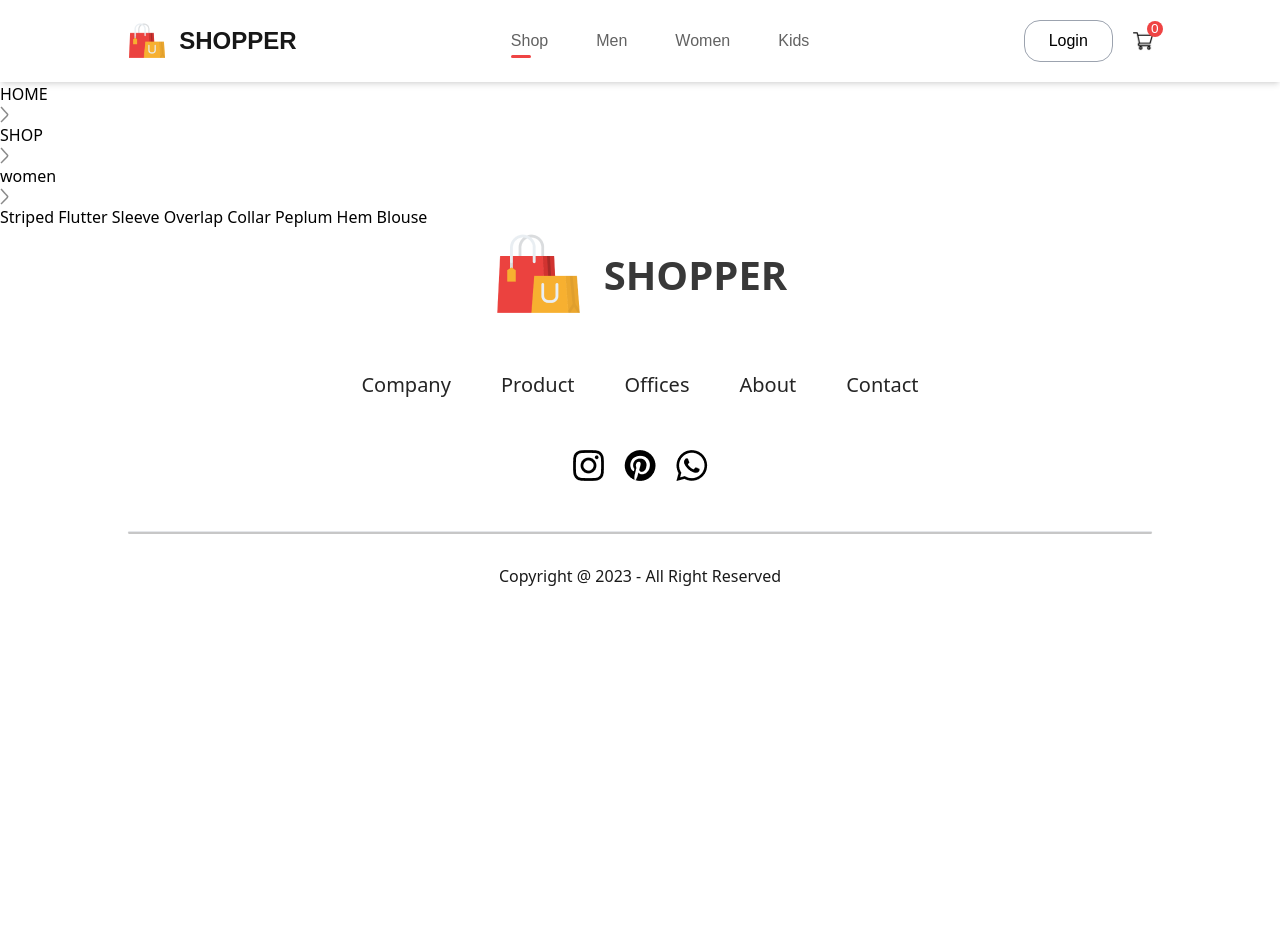
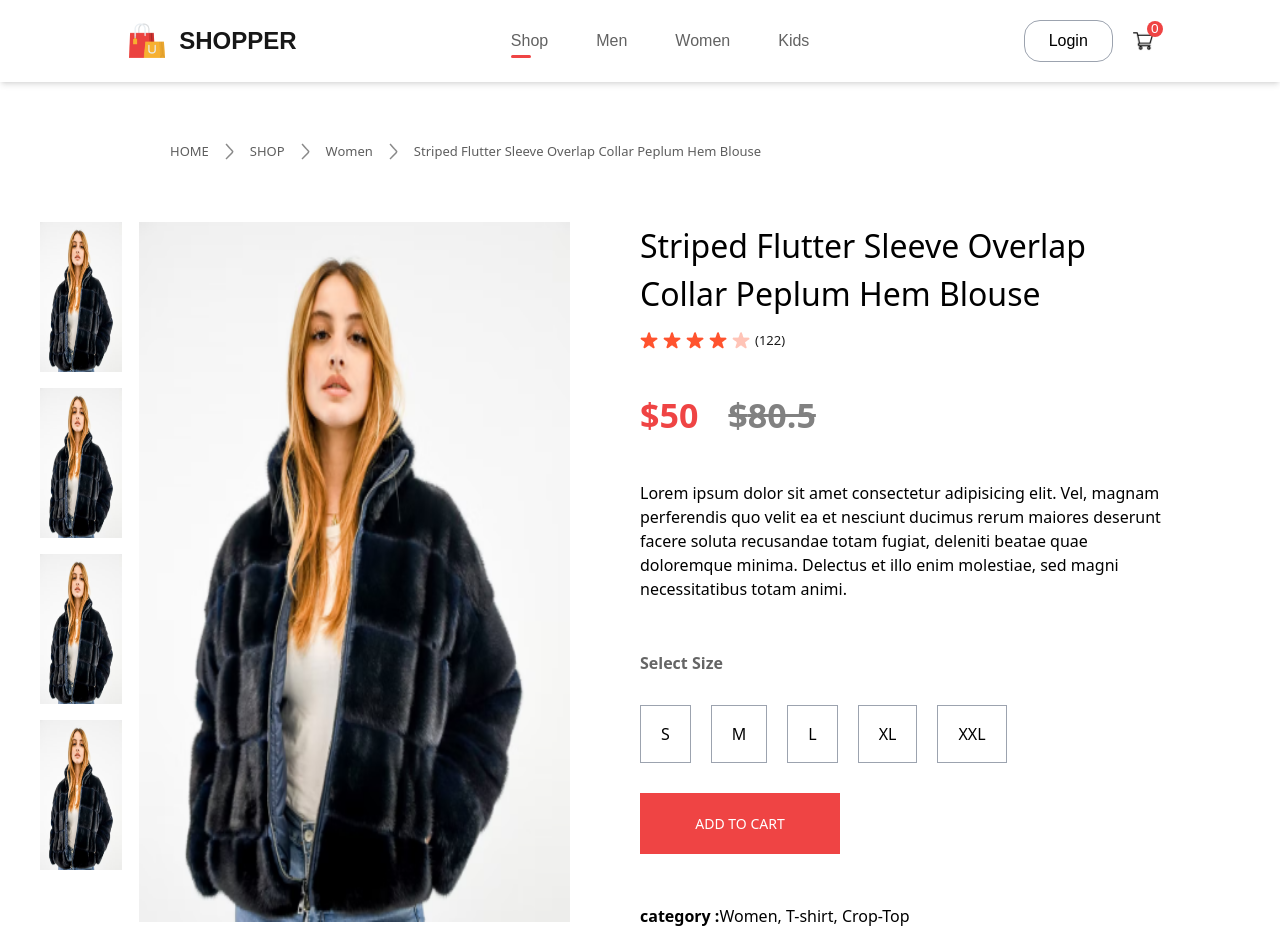
Before and after one commit to vader2k/MERN-e-commerce, a React (Vite) app: page /product/1 in a window 1280 px wide. Shown: the top 942 px of the page. Before the commit the page ends 800 px from the top, so only its background shows below. Built offline with nearby package versions, Linux system fonts and the light colour scheme; a web font is replaced by a local one.

Commit message:
@add/ done with description page

```diff
--- a/src/components/Breadcrum.jsx
+++ b/src/components/Breadcrum.jsx
@@ -5,9 +5,8 @@ const Breadcrum = (props) => {
 
 
   return (
-    <div>
+    <div className='flex items-center gap-4 text-[#5e5e5e] capitalize text-[13px] font-medium my-[60px] mx-[170px]'>
         HOME <img src={arrow_icon} alt="arrow" /> SHOP <img src={arrow_icon} alt="arrow" />{product?.product.category} <img src={arrow_icon} alt="arrow" /> {product?.product.name}
-
     </div>
   )
 }
--- /dev/null
+++ b/src/components/ProductDisplay.jsx
@@ -0,0 +1,61 @@
+import star_icon from '../assets/star_icon.png'
+import star_dull_icon from '../assets/star_dull_icon.png'
+
+const ProductDisplay = (props) => {
+    console.log(props)
+    const product = props
+
+  return (
+    <div className='flex w-full px-[40px]'>
+        <div className='flex flex-1 gap-[17px] w-full'>
+            <div className='flex flex-col gap-[16px]'>
+                <img className='h-[150px]' src={product?.product.image} alt={product?.product.name} />
+                <img className='h-[150px]' src={product?.product.image} alt={product?.product.name} />
+                <img className='h-[150px]' src={product?.product.image} alt={product?.product.name} />
+                <img className='h-[150px]' src={product?.product.image} alt={product?.product.name} />
+            </div>
+            <div>
+                <img className='w-[660px] h-[700px]' src={product?.product.image} alt={product.name} />
+            </div>
+        </div>
+
+        <div className='mx-[70px] flex flex-1 w-full flex-col'>
+            <h1 className='text-[2rem] font-medium'>{product?.product.name}</h1>
+            <div className='flex items-center mt-[13px] gap-[5px] text-[#1c1c1c] text-[13px] font-medium'>
+                <img src={star_icon} alt="" />
+                <img src={star_icon} alt="" />
+                <img src={star_icon} alt="" />
+                <img src={star_icon} alt="" />
+                <img src={star_dull_icon} alt="" />
+                <p>(122)</p>
+            </div>
+            <div className='flex my-[40px] gap-[30px] text-[34px] font-bold'>
+                <p className='text-red-500'>${product?.product.new_price}</p>
+                <p className='text-[#818181] line-through'>${product?.product.old_price}</p>
+            </div>
+            <div>
+                Lorem ipsum dolor sit amet consectetur adipisicing elit. Vel, magnam perferendis quo velit ea et nesciunt ducimus rerum maiores deserunt facere soluta recusandae totam fugiat, deleniti beatae quae doloremque minima. Delectus et illo enim molestiae, sed magni necessitatibus totam animi.
+            </div>
+            <div>
+                <h1 className='mt-[50px] text-[#656565] font-semibold'>Select Size</h1>
+                <div className='flex my-[30px] gap-[20px]'>
+                    <div className='py-[16px] px-[20px] border border-gray-400 cursor-pointer'>S</div>
+                    <div className='py-[16px] px-[20px] border border-gray-400 cursor-pointer'>M</div>
+                    <div className='py-[16px] px-[20px] border border-gray-400 cursor-pointer'>L</div>
+                    <div className='py-[16px] px-[20px] border border-gray-400 cursor-pointer'>XL</div>
+                    <div className='py-[16px] px-[20px] border border-gray-400 cursor-pointer'>XXL</div>
+                </div>
+            </div>
+            <button className='py-[20px] px-[40px] font-medium w-[200px] text-[14px] text-white bg-red-500 mb-[40px] outline-none'>ADD TO CART</button>
+            <p className='mt-[10px]'>
+                <span className='font-bold'>category :</span>Women, T-shirt, Crop-Top
+            </p>
+            <p className='mt-[10px]'>
+                <span className='font-bold'>Tags :</span>Modern, Latest, Classic
+            </p>
+        </div>
+    </div>
+  )
+}
+
+export default ProductDisplay
--- a/src/pages/Product.jsx
+++ b/src/pages/Product.jsx
@@ -2,6 +2,7 @@ import { useContext } from "react"
 import { useParams } from "react-router-dom"
 import Breadcrum from "../components/Breadcrum"
 import { ShopContext } from '../context/ShopContext'
+import ProductDisplay from "../components/ProductDisplay"
 
 
 const Product = () => {
@@ -14,6 +15,7 @@ const Product = () => {
   return (
     <div>
       {product ? <Breadcrum product={product} /> : <p>Product not found</p>}
+      {product? <ProductDisplay product={product}/> : <p>Product not found</p>}
     </div>
   )
 }
```
